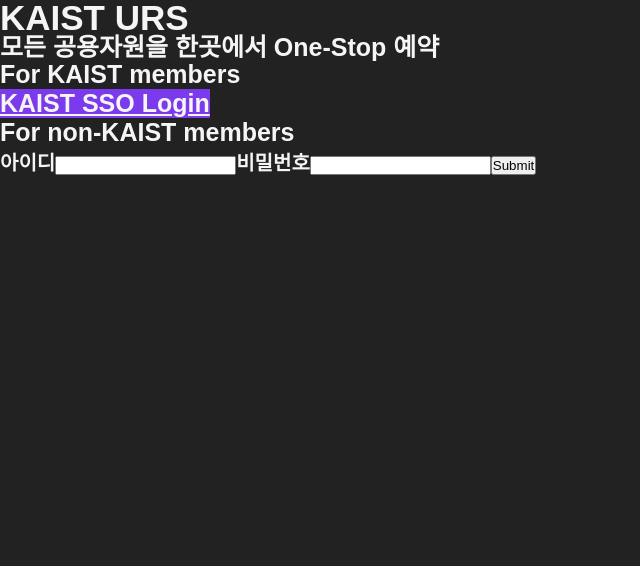
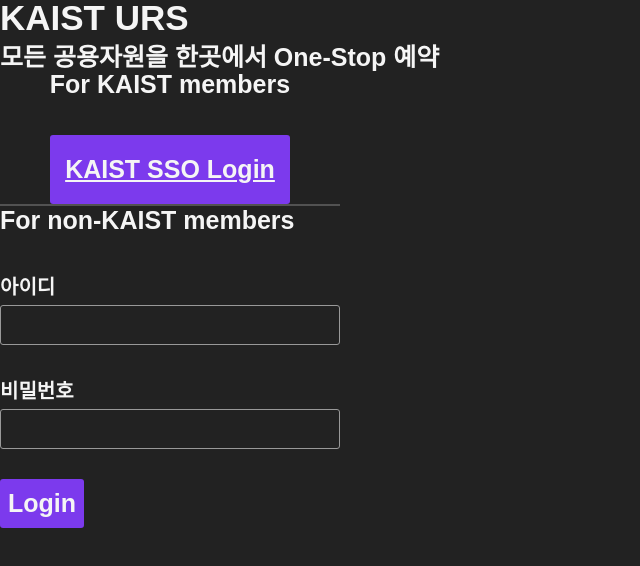
Before and after one commit to KAIST-URS-renewal/chrome-extension, a React app: page /urs/cmn/ath/lgn/CmnAthLgn001M02.do in a window 1280 px wide. Shown: the top 566 px of the page, without its empty margins (0-640 px from the left). Built offline with nearby package versions, Linux system fonts and the light colour scheme; the HTML template or start-up script is replaced by a standard one.

Commit message:
working in progress

```diff
--- a/src/components/LoginForm/LoginForm.js
+++ b/src/components/LoginForm/LoginForm.js
@@ -3,24 +3,24 @@
 
 export const LoginForm = () => {
   return (
-        <div>
-            <div>
+    <div className={style.loginForm}>
+      <div className={style.loginBox}>
         <p className={style.subtitle}>For KAIST members</p>
 
         <div id={style.ssoBtn}>
-                    <a href="/urs/cmn/ath/lgn/CmnAthLgn001M01_p.do">
-                        KAIST SSO Login
-                    </a>
+          <a href="/urs/cmn/ath/lgn/CmnAthLgn001M01_p.do">KAIST SSO Login</a>
         </div>
       </div>
+      <hr className={style.divider} />
+
       <div>
         <p className={style.subtitle}>For non-KAIST members</p>
-                <form>
+        <form className={style.form}>
           <label className={style.label}>아이디</label>
-                    <input />
+          <input className={style.inputBox} />
           <label className={style.label}>비밀번호</label>
-                    <input type="password" />
-                    <input type="submit" value="Submit" />
+          <input className={style.inputBox} type="password" />
+          <input id={style.submitBtn} type="submit" value="Login" />
         </form>
       </div>
     </div>
--- a/src/components/LoginForm/LoginForm.module.scss
+++ b/src/components/LoginForm/LoginForm.module.scss
@@ -4,20 +4,68 @@
   font-size: 25px;
   font-weight: 800;
   color: $white;
+  height: 35px;
+  margin-bottom: 30px;
+  align-self: center;
+}
+
+.loginForm {
+  display: flex;
+  flex-direction: column;
+  width: 340px;
+}
+
+.divider {
+  display: inline-block;
+  border: 1px solid #525252;
 }
 
 .label {
   font-size: 20px;
   font-weight: 700;
   color: $white;
+  display: inline-block;
+  margin-bottom: 5px;
+}
+
+.loginBox {
+  width: 340px;
+  text-align: center;
+
+  .form {
+    text-align: left;
+  }
 }
 
 #ssoBtn {
   background: $purple;
   display: inline-block;
+  padding: 20px 15px;
+  border-radius: 3px;
   a {
     font-size: 25px;
     font-weight: 800;
     color: $white;
   }
 }
+
+#submitBtn {
+  border: 0;
+  background: $purple;
+  display: inline-block;
+  padding: 10px 8px;
+  border-radius: 3px;
+  font-size: 25px;
+  font-weight: 800;
+  color: $white;
+  justify-self: center;
+}
+
+.inputBox {
+  width: 340px;
+  height: 40px;
+  border-radius: 3px;
+  background-color: transparent;
+  border: 1px solid #999999;
+  margin-bottom: 30px;
+}
--- a/src/components/Welcome/Welcome.module.scss
+++ b/src/components/Welcome/Welcome.module.scss
@@ -5,6 +5,7 @@
   color: $white;
   line-height: 35px;
   font-weight: 800;
+  margin-bottom: 10px;
 }
 
 .information {
--- a/src/index.css
+++ b/src/index.css
@@ -1,3 +1,10 @@
+* {
+  margin: 0;
+  padding: 0;
+  box-sizing: border-box;
+  font-family: 'NanumGothic', sans-serif;
+}
+
 body,
 html {
   background: #222222;
@@ -8,10 +15,3 @@
   overflow-x: hidden;
   overflow-y: auto;
 }
-
-* {
-    margin: 0;
-    padding: 0;
-    box-sizing: border-box;
-    font-family: 'NanumGothic', sans-serif;
-}
```
Also changed, not shown: 1 other file (tests, documents, lock files or other folders). Lines whose indentation alone changed are shown as unchanged.
